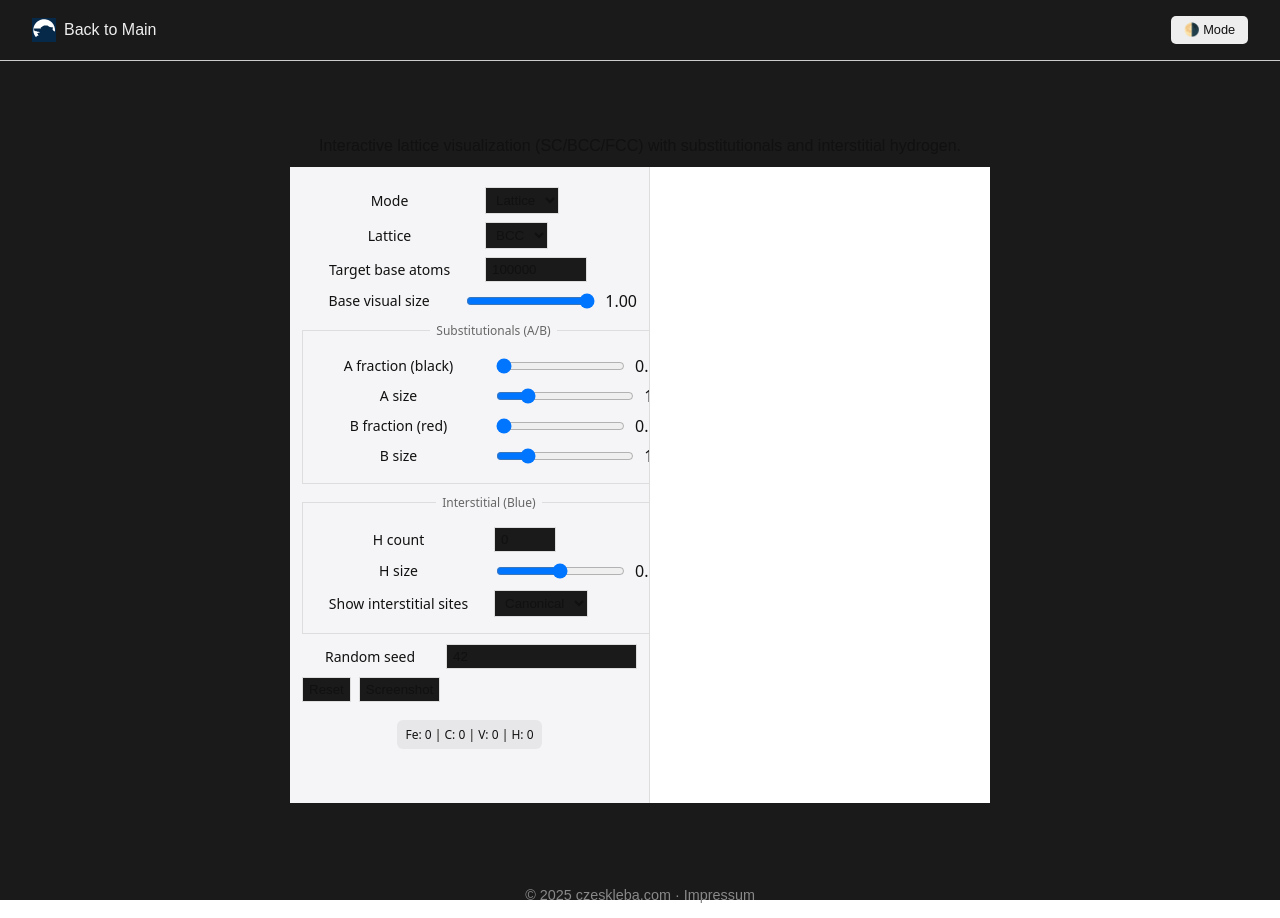
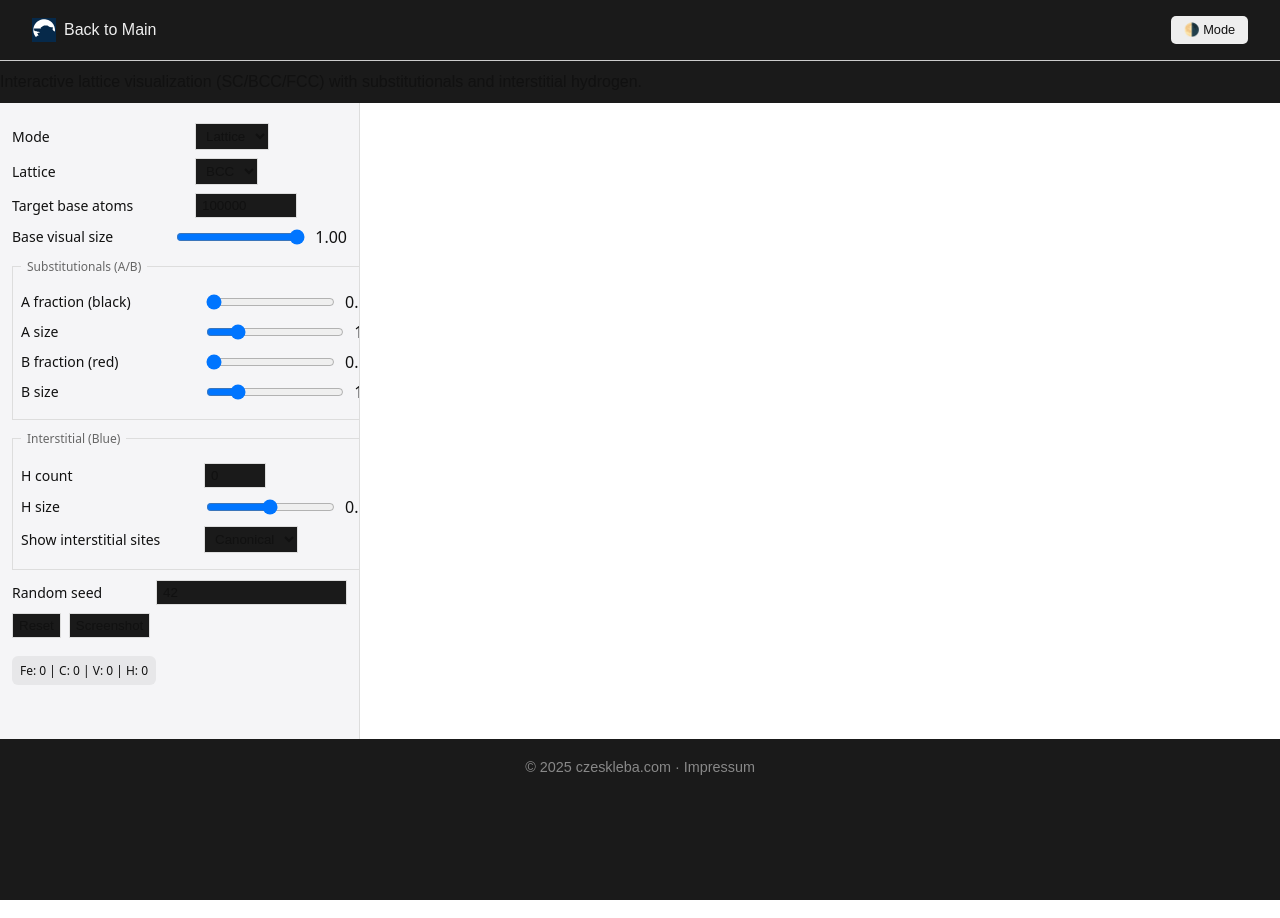
Before and after one commit to DenisCzeskleba/czeskleba.github.io, a Jekyll site: the page built from visualizer/index.html, in a window 1280 px wide. Built offline with Jekyll 4.4.1, drawn with Linux system fonts in a browser that asks for light colours.

Commit message:
Update index.html

```diff
--- a/visualizer/index.html
+++ b/visualizer/index.html
@@ -8,8 +8,19 @@ permalink: /visualizer/
   Interactive lattice visualization (SC/BCC/FCC) with substitutionals and interstitial hydrogen.
 </p>
 
+<!-- OVERRIDES: make this page full-width and remove the layout's tight max-width -->
+<style>
+  /* Your layout uses <main> with max-width:700px; override it here */
+  main {
+    max-width: none !important;
+    width: 100% !important;
+    margin: 0 !important;
+    padding: 0 !important;
+    text-align: left !important;
+  }
+</style>
+
 <link rel="stylesheet" href="/visualizer/styles.css">
-
 <div id="app">
   <div id="panel">
     <div class="row">
```
